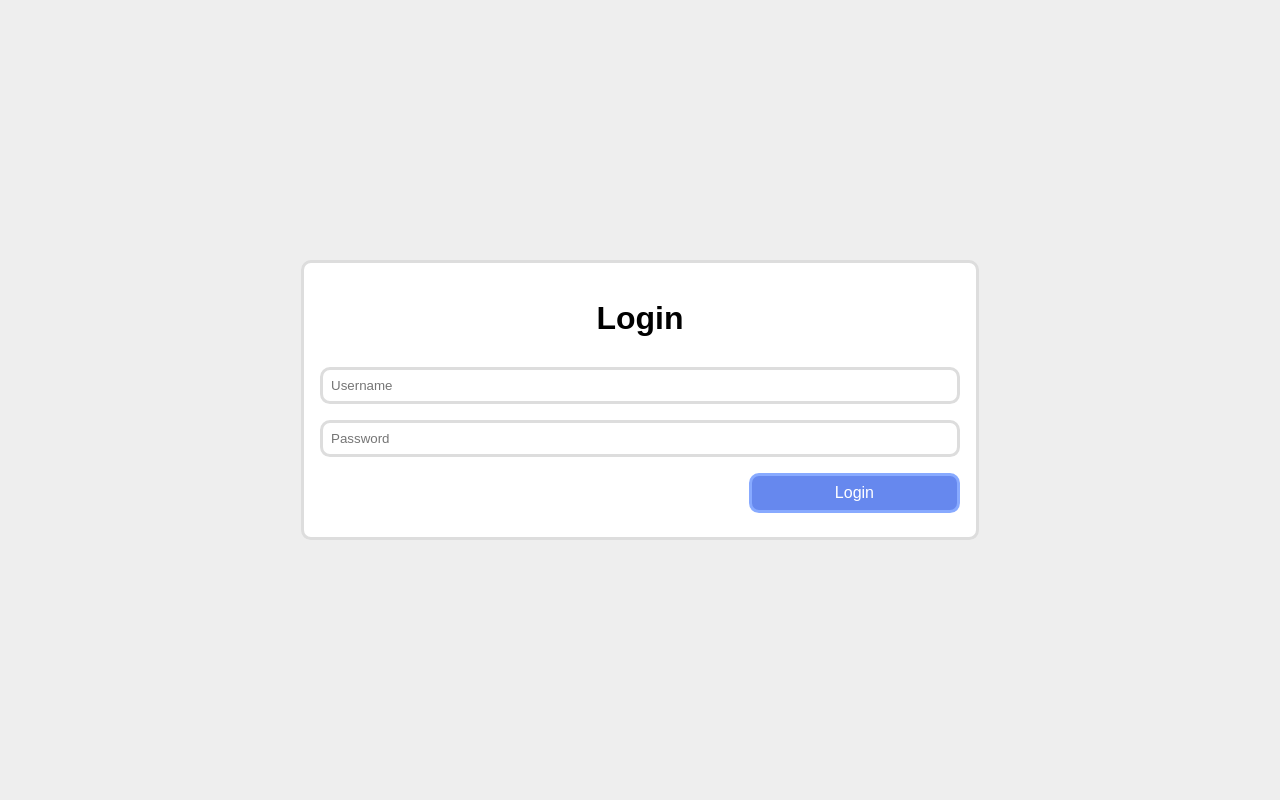
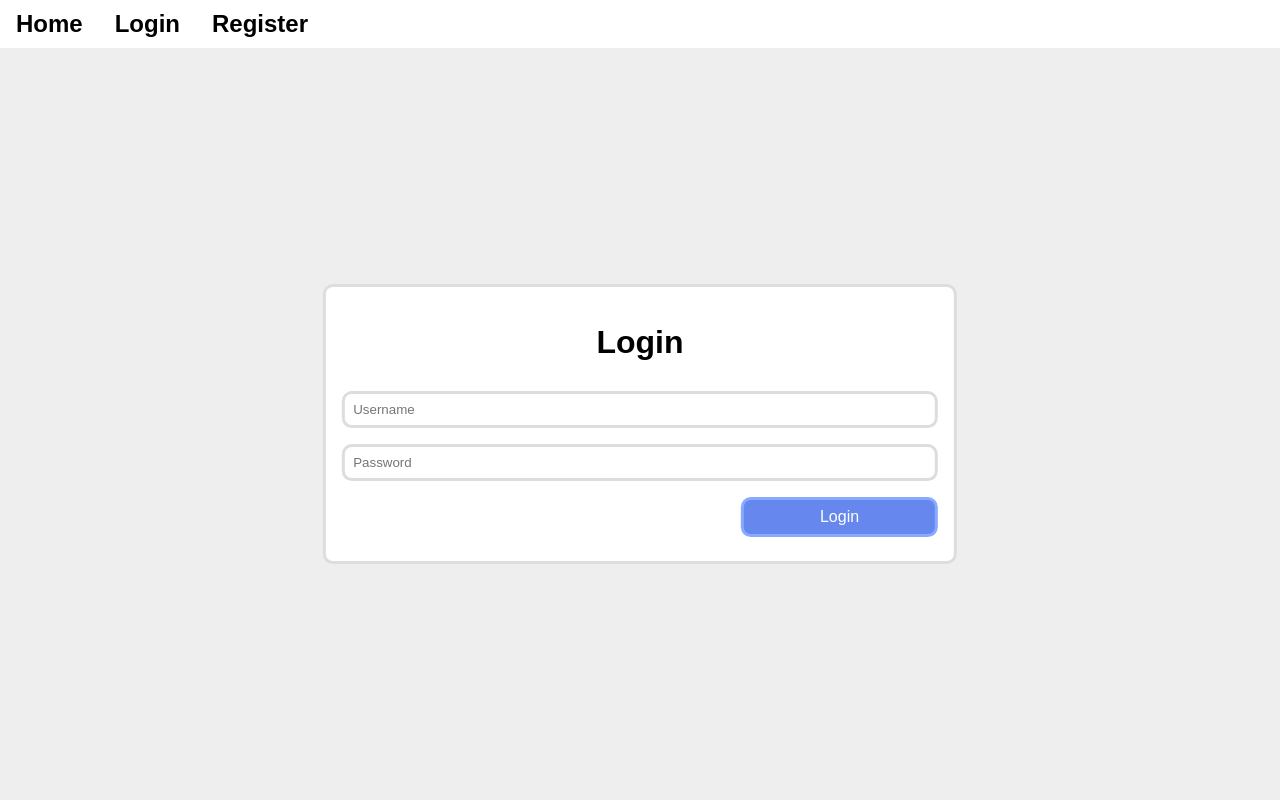
Before and after one commit to MaikoVDV/informatica-php-game, a PHP site: page /login.php in a window 1280 px wide. Run offline with PHP 8.4, Linux system fonts and the light colour scheme; data that the repository does not hold is empty.

Commit message:
Added an account register page.

```diff
--- a/assets/stylesheets/modal.css
+++ b/assets/stylesheets/modal.css
@@ -33,5 +33,9 @@
   font-size: var(--button-font-size);
 
   float: right;
-  width: 33%;
+  min-width: 33%;
 }
+.h-centered {
+  width: 100%;
+  text-align: center;
+}
--- /dev/null
+++ b/assets/stylesheets/navbar.css
@@ -0,0 +1,23 @@
+.navbar {
+  position: fixed;
+  top: 0;
+  z-index: var(--navbar-z);
+
+  width: 100%;
+  height: var(--navbar-height);
+
+  display: inline-flex;
+  align-items: center;
+
+  background: white;
+}
+.navbar-link {
+  padding: 0.5rem;
+  margin: 0px 0.5rem;
+}
+.navbar a {
+  text-decoration: none;
+  color: black;
+  font-weight: 700;
+  font-size: 1.5em;
+}
--- /dev/null
+++ b/assets/stylesheets/page_register.css
@@ -0,0 +1,5 @@
+@import "./modal.css";
+
+.error-message {
+  color: var(--error-color);
+}
--- a/assets/stylesheets/variables.css
+++ b/assets/stylesheets/variables.css
@@ -3,7 +3,7 @@
   --page-background: #eeeeee;
 
   /* Modal styling */
-  --modal-width: 50%;
+  --modal-width: 75%;
   --modal-padding: 1rem;
   --modal-border-radius: 10px;
   --modal-border: 3px solid #dddddd;
@@ -20,8 +20,26 @@
   --button-font-weight: 500;
   --button-font-size: 16;
   --error-color: #ff3333;
+
+  /* Navbar styling */
+  --navbar-height: 3rem;
+
+  /* Z-Indexes */
+  --navbar-z: 1000;
 }
 body {
   background-color: var(--page-background);
   font-family: Arial, Helvetica, sans-serif;
+  margin: 0px;
 }
+.main-content-wrapper {
+  width: 66%;
+  transform: translateX(-50%);
+  left: 50%;
+  position: absolute;
+  top: var(--navbar-height);
+  height: calc(100% - var(--navbar-height));
+}
+* {
+  box-sizing: border-box;
+}
--- /dev/null
+++ b/components/navbar.php
@@ -0,0 +1,18 @@
+<html>
+<body>
+  <style>
+    @import "./assets/stylesheets/navbar.css";
+  </style>
+  <nav class="navbar">
+    <div class="navbar-link">
+      <a href="./home.php">Home</a>
+    </div>
+    <div class="navbar-link">
+      <a href="./login.php">Login</a>
+    </div>
+    <div class="navbar-link">
+      <a href="./register.php">Register</a>
+    </div>
+  </nav>
+</body>
+</html>
--- a/database_manager/auth.php
+++ b/database_manager/auth.php
@@ -1,6 +1,8 @@
 <?php
 
-  function($username, $password) {
-
-  }
-?>
+function setCredentials($id, $username, $password)
+{
+    $_SESSION['user_id'] = $id;
+    $_SESSION['username'] = $username;
+    $_SESSION['password'] = $password;
+}
--- a/login.php
+++ b/login.php
@@ -1,3 +1,4 @@
+<!DOCTYPE html>
 <html>
   <head>
     <title>Login</title>
@@ -8,8 +9,18 @@
   </head>
   <body>
     <?php
-      include("./assets/utils.php");
-      include("./database_manager/db_connect.php");
+      include("./components/navbar.php");
+    ?>
+
+    <div class="main-content-wrapper">
+      <?php
+        require "./assets/utils.php";
+    require "./database_manager/db_connect.php";
+    require "./database_manager/auth.php";
+
+    ini_set('session.cache_limiter', 'public');
+    session_cache_limiter(false);
+
     $usernameError = $passwordError = "";
     $username = $password = "";
     // Only check for login data if request is POST.
@@ -19,7 +30,6 @@
         $password = clean_user_input($_POST['password']);
         if (empty($username)) {
             $usernameError = "Please enter a valid username";
-          echo $usernameError;
         }
         if (empty($password)) {
             $passwordError = "Please enter a valid password.";
@@ -30,25 +40,22 @@
             // Should now ask the database for user info.
 
             $login_query = "SELECT * FROM users WHERE username='$username' AND password='$password'";
-          //$login_query = "SELECT * FROM users";
             $query_result = mysqli_query($sql_conn, $login_query);
             if ($query_result) {
             } else {
-            echo "Query error.";
+                exit("Query error.");
             }
             if ($row = mysqli_fetch_assoc($query_result)) {
-            echo "Found a user:<br>Found username: " .$row["username"] . ", password: ". $row["password"];
-            $_SESSION['user_id'] = $row["id"];
-            $_SESSION['username'] = $row["username"];
-            $_SESSION['password'] = $row["password"];
-
+                //echo "Found a user:<br>Found username: " .$row["username"] . ", password: ". $row["password"];
+                setCredentials($row["id"], $row["username"], $row["password"]);
                 redirect("./home.php");
             }
         }
     } else {
         // GET request.
     }
-      function clean_user_input($data) {
+    function clean_user_input($data)
+    {
         $data = trim($data);
         $data = stripslashes($data);
         $data = htmlspecialchars($data);
@@ -66,5 +73,6 @@
           <input type="submit" value="Login">
         </form>
       </div>
+    </div>
   </body>
 </html>
--- a/welcome.php
+++ b/welcome.php
@@ -1,5 +1,8 @@
+<!DOCTYPE html>
 <html>
   <head>
+    <title>Welcome</title>
+    <link rel="icon" type="image/x-icon" href="./assets/images/favicon.ico">
   </head>
   <body>
     <h1>Welcome.php</h1>
```
Also changed, not shown: database_manager/db_connect.php (+0 -16 lines), home.php (+15 -10 lines), index.php (+3 -4 lines), register.php (added, +94 -0 lines), 1 other file. Lines whose indentation alone changed are shown as unchanged.
